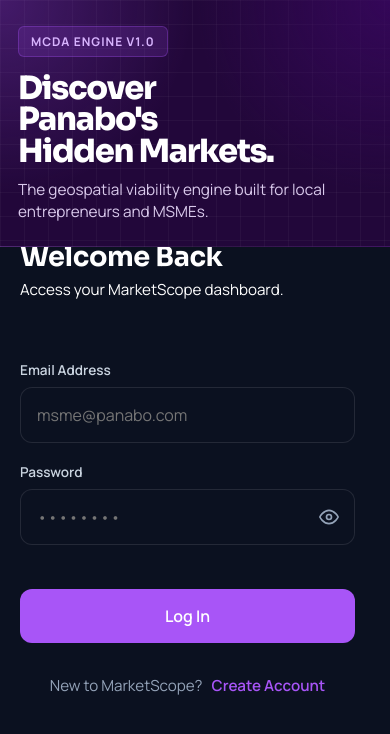
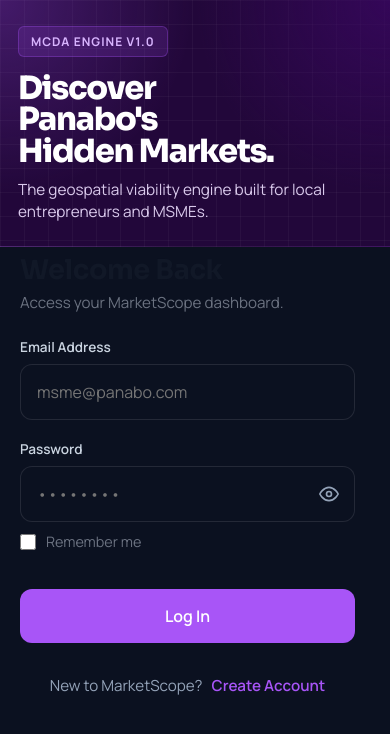
Before and after one commit to CrlRmenn1/market-scope, a React (Vite) app in the folder marketscope-frontend/: page / in a window 390 px wide. Both pictures are taken after a click on the element "Log In". Shown: the top 734 px of the page. Built offline with nearby package versions, Linux system fonts and the light colour scheme; no server answers.

Commit message:
Fix auth visibility, remember-me, and mobile map/nav responsiveness

```diff
--- a/marketscope-frontend/src/App.css
+++ b/marketscope-frontend/src/App.css
@@ -635,9 +635,12 @@ html[data-theme="light"] .factor-list { background: rgba(0, 0, 0, 0.03); }
 @media (max-width: 767px) {
   .bottom-navbar {
     position: fixed;
-    bottom: calc(14px + env(safe-area-inset-bottom));
-    width: calc(100% - 20px);
-    z-index: 4000;
+    bottom: calc(16px + env(safe-area-inset-bottom));
+    left: 50%;
+    transform: translateX(-50%);
+    width: min(92vw, 420px);
+    max-width: calc(100vw - 20px);
+    z-index: 6000;
   }
 
   .app-container {
@@ -646,6 +649,31 @@ html[data-theme="light"] .factor-list { background: rgba(0, 0, 0, 0.03); }
 
   .app-content {
     padding-bottom: calc(104px + env(safe-area-inset-bottom));
+  }
+
+  .map-mode-toggle {
+    top: 78px;
+    right: 12px;
+    flex-direction: column;
+    align-items: stretch;
+    width: min(165px, calc(100vw - 24px));
+  }
+
+  .map-mode-btn {
+    width: 100%;
+    justify-content: center;
+  }
+}
+
+@media (max-width: 1024px) {
+  .bottom-navbar {
+    position: fixed;
+    bottom: calc(16px + env(safe-area-inset-bottom));
+    left: 50%;
+    transform: translateX(-50%);
+    width: min(92vw, 420px);
+    max-width: calc(100vw - 20px);
+    z-index: 6000;
   }
 }
 /* =========================================
--- a/marketscope-frontend/src/Auth.css
+++ b/marketscope-frontend/src/Auth.css
@@ -86,6 +86,31 @@
 .auth-form-wrapper .fade-in {
   width: 100%;
   max-width: 440px;
+}
+
+.auth-form-wrapper .fade-in > h2 {
+  color: var(--text-main);
+}
+
+.auth-form-wrapper .fade-in > p,
+.auth-subtitle {
+  color: var(--text-muted);
+}
+
+.remember-me-row {
+  display: flex;
+  align-items: center;
+  gap: 10px;
+  margin-top: -8px;
+  margin-bottom: 18px;
+  font-size: 0.9rem;
+  color: var(--text-muted);
+}
+
+.remember-me-row input {
+  width: 16px;
+  height: 16px;
+  accent-color: #a855f7;
 }
 
 /* =========================================
@@ -230,6 +255,11 @@
   .auth-footer span {
     display: inline-block;
     margin-left: 4px;
+  }
+
+  .remember-me-row {
+    margin-top: -10px;
+    margin-bottom: 14px;
   }
 }
 
--- a/marketscope-frontend/src/AuthPages.jsx
+++ b/marketscope-frontend/src/AuthPages.jsx
@@ -8,6 +8,8 @@ export default function AuthPages({ onLoginSuccess, onAdminLoginSuccess }) {
   const [passwordStrength, setPasswordStrength] = useState(0);
   const [errorMsg, setErrorMsg] = useState('');
   const [isLoading, setIsLoading] = useState(false);
+  const [rememberMe, setRememberMe] = useState(false);
+  const [rememberedLogin, setRememberedLogin] = useState({ email: '', password: '' });
 
   // NEW: State to track password visibility
   const [showPassword, setShowPassword] = useState(false);
@@ -32,6 +34,22 @@ export default function AuthPages({ onLoginSuccess, onAdminLoginSuccess }) {
     if (/[0-9]/.test(password)) score += 1;
     setPasswordStrength(score);
   }, [password]);
+
+  useEffect(() => {
+    try {
+      const savedLogin = localStorage.getItem('marketscope_login_remembered');
+      if (!savedLogin) return;
+
+      const parsed = JSON.parse(savedLogin);
+      setRememberMe(true);
+      setRememberedLogin({
+        email: parsed.email || '',
+        password: parsed.password || ''
+      });
+    } catch {
+      localStorage.removeItem('marketscope_login_remembered');
+    }
+  }, []);
 
   const getMeterColor = () => {
     if (passwordStrength <= 1) return '#ef4444';
@@ -69,6 +87,7 @@ export default function AuthPages({ onLoginSuccess, onAdminLoginSuccess }) {
     setIsLoading(true);
     const email = e.target.email.value;
     const pwd = e.target.password.value;
+    const shouldRemember = e.target.rememberMe?.checked;
 
     try {
       const userResponse = await fetch(apiUrl('/login'), {
@@ -79,6 +98,11 @@ export default function AuthPages({ onLoginSuccess, onAdminLoginSuccess }) {
 
       const userData = await userResponse.json();
       if (userResponse.ok) {
+        if (shouldRemember) {
+          localStorage.setItem('marketscope_login_remembered', JSON.stringify({ email, password: pwd }));
+        } else {
+          localStorage.removeItem('marketscope_login_remembered');
+        }
         onLoginSuccess(userData.user);
         return;
       }
@@ -93,6 +117,11 @@ export default function AuthPages({ onLoginSuccess, onAdminLoginSuccess }) {
 
         const adminData = await adminResponse.json();
         if (adminResponse.ok) {
+          if (shouldRemember) {
+            localStorage.setItem('marketscope_login_remembered', JSON.stringify({ email, password: pwd }));
+          } else {
+            localStorage.removeItem('marketscope_login_remembered');
+          }
           onAdminLoginSuccess(adminData.admin);
           return;
         }
@@ -173,16 +202,15 @@ export default function AuthPages({ onLoginSuccess, onAdminLoginSuccess }) {
 
   const renderLogin = () => (
     <div className="fade-in">
-      <h2 style={{ color: "white" }}>Welcome Back</h2>
-      <p className="auth-subtitle" style={{ color: "white" }}>Access your MarketScope dashboard.</p>
-      <br />
+      <h2>Welcome Back</h2>
+      <p className="auth-subtitle">Access your MarketScope dashboard.</p>
 
       {errorMsg && <div className="error-alert">{errorMsg}</div>}
 
       <form onSubmit={handleLogin} className="mt-6">
         <div className="input-group">
           <label>Email Address</label>
-          <input type="email" name="email" placeholder="msme@panabo.com" required />
+          <input type="email" name="email" placeholder="msme@panabo.com" defaultValue={rememberedLogin.email} autoComplete="username" required />
         </div>
 
         <div className="input-group">
@@ -192,6 +220,8 @@ export default function AuthPages({ onLoginSuccess, onAdminLoginSuccess }) {
               type={showPassword ? "text" : "password"}
               name="password"
               placeholder="••••••••"
+              defaultValue={rememberedLogin.password}
+              autoComplete="current-password"
               required
             />
             <button
@@ -203,6 +233,16 @@ export default function AuthPages({ onLoginSuccess, onAdminLoginSuccess }) {
             </button>
           </div>
         </div>
+
+        <label className="remember-me-row">
+          <input
+            type="checkbox"
+            name="rememberMe"
+            checked={rememberMe}
+            onChange={(event) => setRememberMe(event.target.checked)}
+          />
+          <span>Remember me</span>
+        </label>
 
         <button type="submit" className="btn-primary w-full mt-6 mb-8" disabled={isLoading}>
           {isLoading ? 'Authenticating...' : 'Log In'}
```
